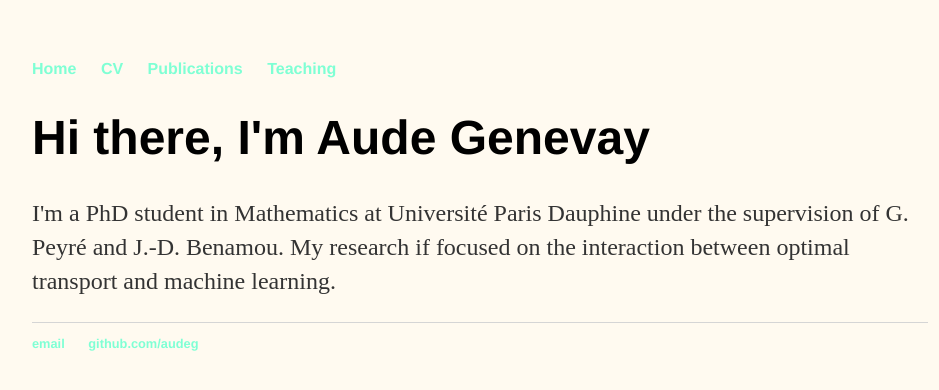
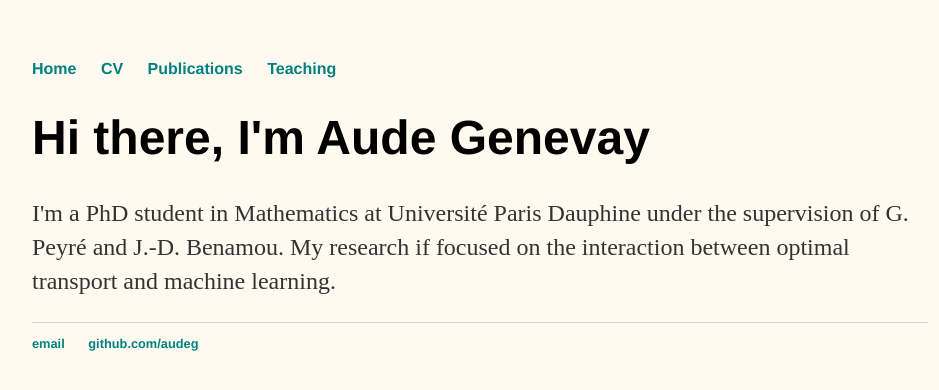
Before and after one commit to audeg/audeg.github.io, a Jekyll site: the page built from index.html, in a window 1280 px wide. Shown: the top 390 px of the page, without its empty margins (160-1099 px from the left). Built offline with Jekyll 4.4.1, drawn with Linux system fonts in a browser that asks for light colours.

Commit message:
Update main.css

```diff
--- a/css/main.css
+++ b/css/main.css
@@ -15,7 +15,7 @@ nav ul li, footer ul li {
 }
 a {
     text-decoration: none;
-    color: #7FFFD4;
+    color: #008080;
 }
 a:hover {
     text-decoration: underline;
```
